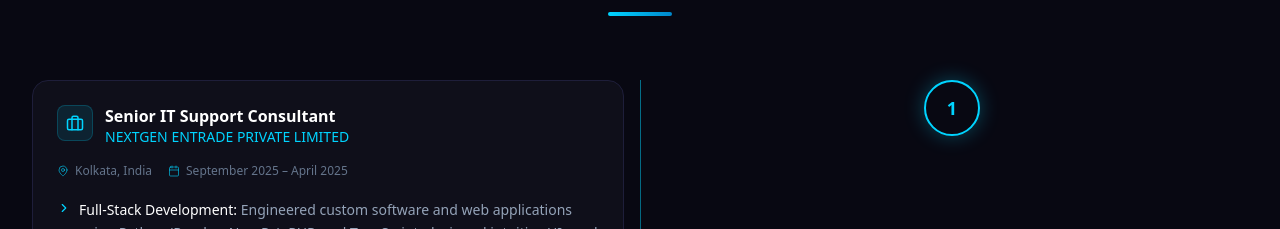
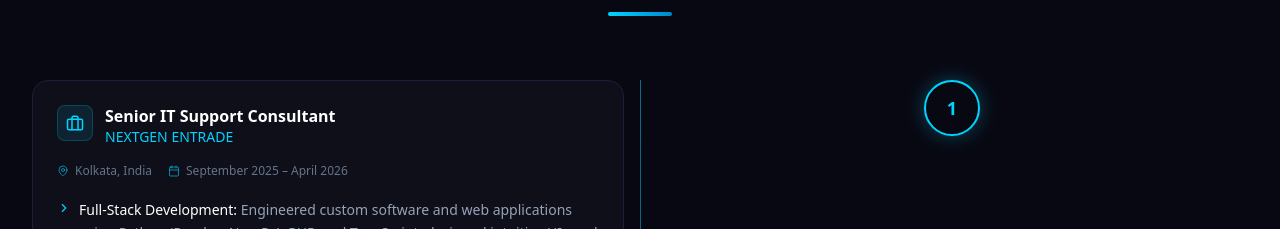
Before and after one commit to sabyasachi-arya/Portfolio_Sabyasachi, a React (Vite) app: page / in a window 1280 px wide. Shown: the part 1846-2075 px from the top of the page. Built offline with nearby package versions, Linux system fonts and the light colour scheme.

Commit message:
Update company name and employment period in experiences

```diff
--- a/src/data/portfolio.ts
+++ b/src/data/portfolio.ts
@@ -22,9 +22,9 @@ export const summary = `Results-driven PCEP Certified Python Programmer, Softwar
 export const experiences = [
   {
     title: 'Senior IT Support Consultant',
-    company: 'NEXTGEN ENTRADE PRIVATE LIMITED',
+    company: 'NEXTGEN ENTRADE',
     location: 'Kolkata, India',
-    period: 'September 2025 – April 2025',
+    period: 'September 2025 – April 2026',
     highlights: [
       {
         label: 'Full-Stack Development',
```
